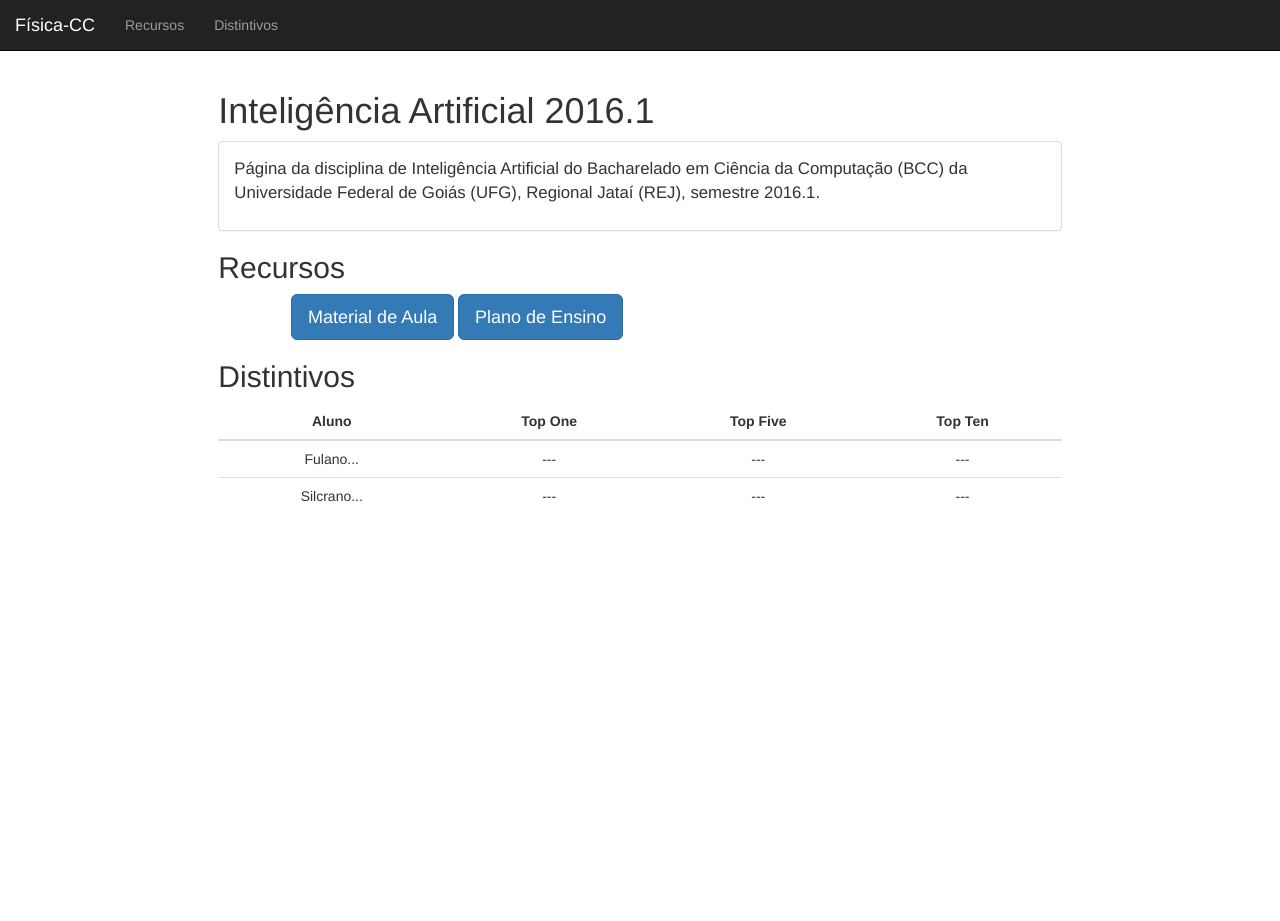
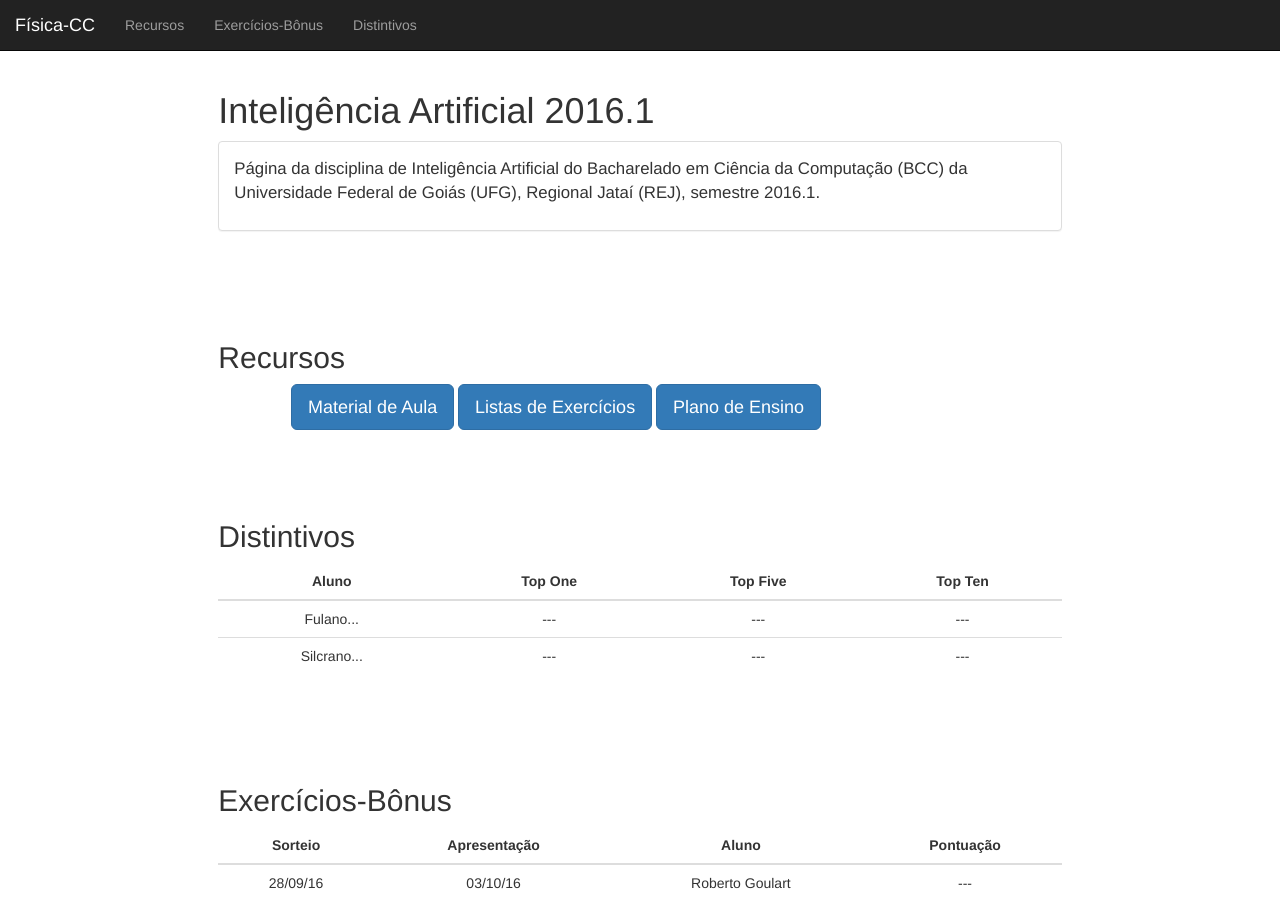
Before and after one commit to bispojr/ia, a plain HTML site: page index.html in a window 1280 px wide. Before the commit the page ends 800 px from the top, so only its background shows below. Drawn offline with nearby package versions, Linux system fonts and the light colour scheme.

Commit message:
Pós-aula 2 e Lista de exercícios 1 (Versão 1.0).

```diff
--- a/index.html
+++ b/index.html
@@ -18,7 +18,7 @@
       <script src="https://oss.maxcdn.com/respond/1.4.2/respond.min.js"></script>
     <![endif]-->
   </head>
-  <body style="padding-top: 70px;">
+  <body>
       <div class="row">
           <div class="col-md-12">
               <nav class="navbar navbar-inverse navbar-fixed-top">
@@ -38,6 +38,7 @@
                     <div class="collapse navbar-collapse" id="bs-example-navbar-collapse-1">
                       <ul class="nav navbar-nav">
                         <li><a href="#recursos">Recursos</a></li>
+                          <li><a href="#bonus">Exercícios-Bônus</a></li>
                         <li><a href="#distintivos">Distintivos</a></li>
                       </ul>
                     </div><!-- /.navbar-collapse -->
@@ -49,8 +50,11 @@
         <div class="row">
             <div class="col-md-2"></div>
             <div class="col-md-8">
+
+                <a name="topo"></a>
+                <div style="height: 70px;"></div>
+
                 <h1>Inteligência Artificial 2016.1</h1>
-                    <a name="topo"></a>
 
                     <div class="panel panel-default">
                         <div class="panel-body">
@@ -60,8 +64,11 @@
                         </div>
                     </div>
 
-                <h2 style="padding-top: 40px; margin-top: -40px;">Recursos</h2>
-                    <a name="recursos"></a>
+                <a name="recursos"></a>
+                <div style="height: 70px;"></div>
+
+                <h2>Recursos</h2>
+
 
                     <div class="row">
                         <div class="col-md-1"></div>
@@ -69,14 +76,19 @@
                             <a class="btn btn-primary btn-lg" href="https://github.com/bispojr/ia/tree/master/2016.2/aulas">
                                 Material de Aula
                             </a>
+                            <a class="btn btn-primary btn-lg" href="https://github.com/bispojr/ia/tree/master/2016.2/listas">
+                                Listas de Exercícios
+                            </a>
                             <a class="btn btn-primary btn-lg" href="https://github.com/bispojr/ia/tree/master/2016.2/documentos">
                                 Plano de Ensino
                             </a>
                         </div>
                     </div>
 
+                <a name="distintivos"></a>
+                <div style="height: 70px;"></div>
+
                 <h2>Distintivos</h2>
-                    <a name="distintivos"></a>
 
                 <table class="table">
                     <thead>
@@ -100,6 +112,30 @@
                         </tr>
                     </tbody>
                 </table>
+
+                <a name="bonus"></a>
+                <div style="height: 70px;"></div>
+
+                <h2>Exercícios-Bônus</h2>
+
+                <table class="table">
+                    <thead>
+                        <th class="text-center">Sorteio</th>
+                        <th class="text-center">Apresentação</th>
+                        <th class="text-center">Aluno</th>
+                        <th class="text-center">Pontuação</th>
+                    </thead>
+                    <tbody>
+                        <tr>
+                            <td class="text-center">28/09/16</td>
+                            <td class="text-center">03/10/16</td>
+                            <td class="text-center">Roberto Goulart</td>
+                            <td class="text-center">---</td>
+                        </tr>
+                    </tbody>
+                </table>
+
+
             </div>
         </div>
 
```
Also changed, not shown: 2016.2/listas/01/images/fig01.PNG (added), 2016.2/listas/01/images/fig02.PNG (added), 2016.2/listas/01/images/fig03.PNG (added), 3 other files.
